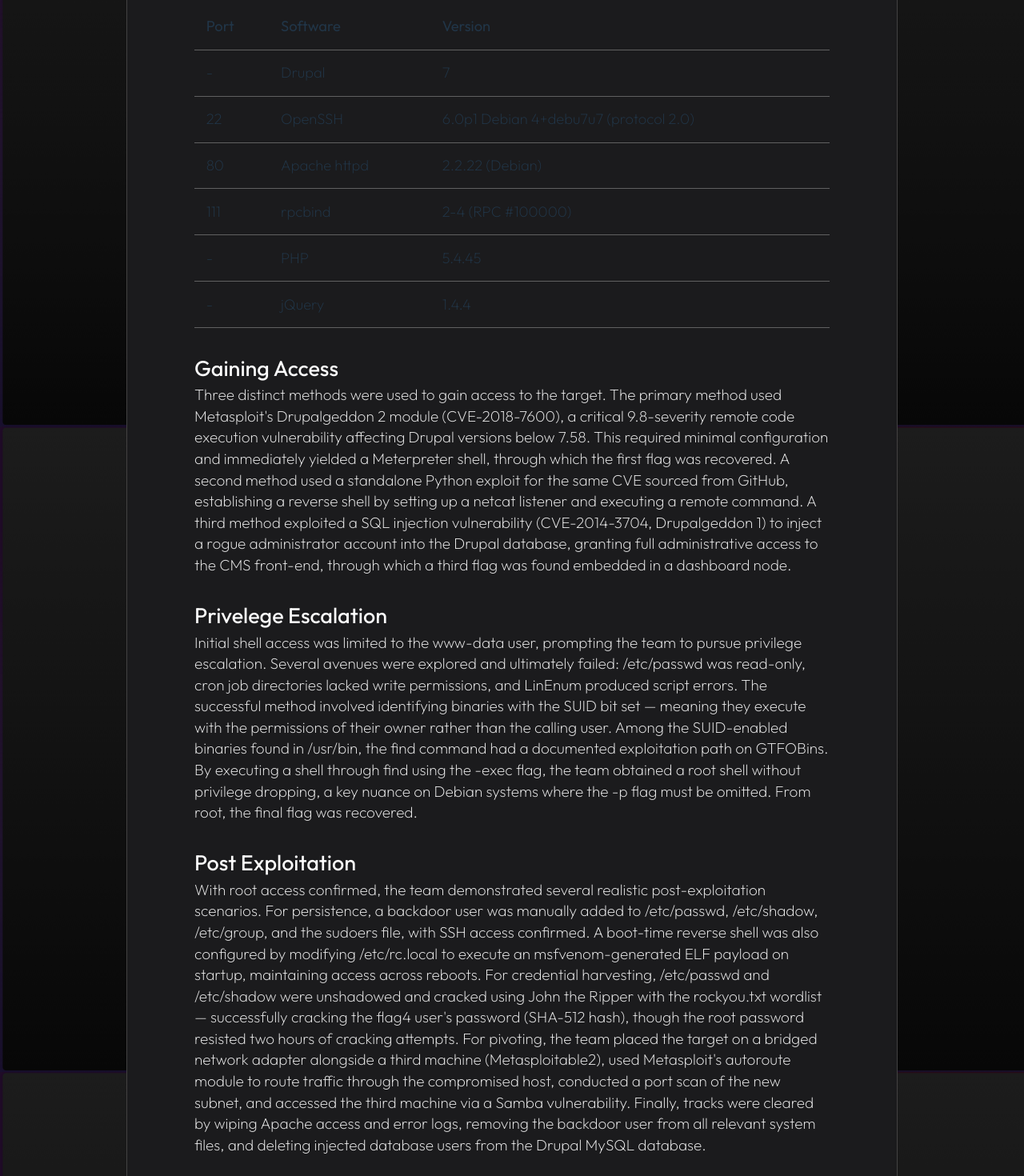
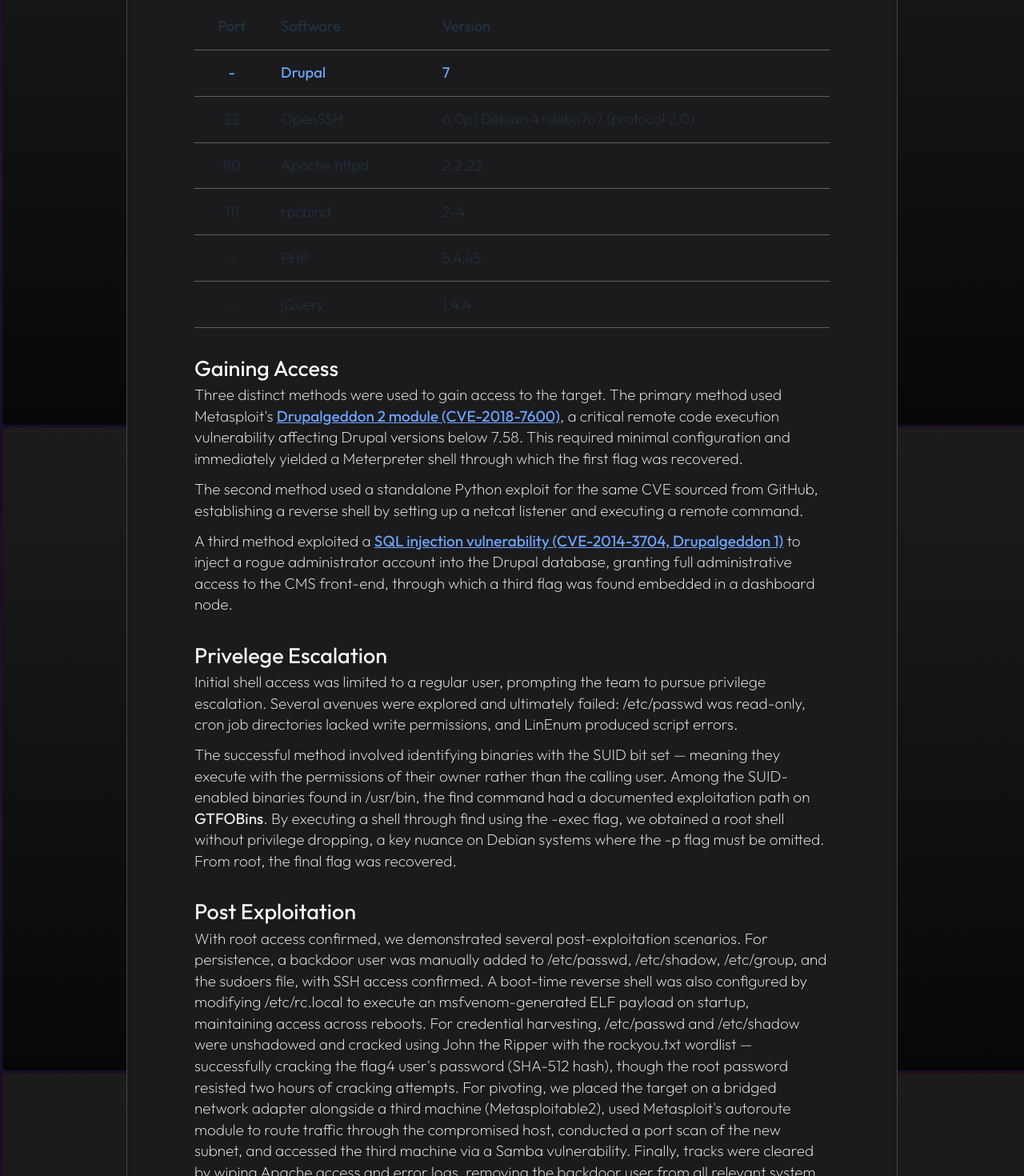
Before and after one commit to hedi3489/my-portfolio, a React (Vite) app: page /projects/black-box-penetration in a window 1280 px wide. Shown: the part 1080-2550 px from the top of the page at 80% size. Built offline with nearby package versions, Linux system fonts and the light colour scheme.

Commit message:
BBP updates

```diff
--- a/src/components/ProjectPageComponents.jsx
+++ b/src/components/ProjectPageComponents.jsx
@@ -1,6 +1,6 @@
 import { useState, useEffect } from "react";
 import { Prism as SyntaxHighlighter } from 'react-syntax-highlighter';
-import { atomDark} from 'react-syntax-highlighter/dist/esm/styles/prism';
+import { atomDark } from 'react-syntax-highlighter/dist/esm/styles/prism';
 
 function TechStackInline({ items = [] }) {
     return (
@@ -91,7 +91,7 @@
     return <div>
 
         {header ? <h3>{header}</h3> : null}
-        {intro ? <p style={{marginBottom: "0.3em"}}>{intro}</p> : null}
+        {intro ? <p style={{ marginBottom: "0.3em" }}>{intro}</p> : null}
         <ul>
             {items.map((item, index) => (
                 <li key={index}>{item}</li>
@@ -126,12 +126,12 @@
     )
 }
 
-const Table = ({ columns, rows }) => (
+const Table = ({ columns, rows, center = null }) => (
     <table>
         <thead>
             <tr>
                 {columns.map((col, i) => (
-          <th key={i}>{col}</th>
+                    <th key={i} style={center === i ? { textAlign: "center" } : {}}>{col}</th>
                 ))}
             </tr>
         </thead>
@@ -139,7 +139,7 @@
             {rows.map((row, i) => (
                 <tr key={i}>
                     {row.map((cell, j) => (
-            <td key={j}>{cell}</td>
+                        <td key={j} style={center === j ? { textAlign: "center" } : {}}>{cell}</td>
                     ))}
                 </tr>
             ))}
--- a/src/pages/BlackBoxPenProject.jsx
+++ b/src/pages/BlackBoxPenProject.jsx
@@ -24,7 +24,7 @@
                         ]}
                     />
 
-                    <TextSection className="text-section" title="Reconnaissance & Enumeration" paragraphs={[<>Using Nmap, Nikto, and Gobuster, the target was fingerprinted as a Debian Linux machine running an outdated <u>Drupal CMS</u>, revealed three open ports: <u>SSH, HTTP, and RPC</u>.</>]} />
+                    <TextSection className="text-section" title="Reconnaissance & Enumeration" paragraphs={[<>Using Nmap, Nikto, and Gobuster, the target was fingerprinted as a Debian Linux machine running an outdated <b className='drupal-blue'>Drupal CMS</b>, revealed three open ports: <u>SSH, HTTP, and RPC</u>.</>]} />
                     <Table
                         columns={["Command", "Result"]}
                         rows={[
@@ -36,27 +36,32 @@
                         ]}
                     />
                     <br />
-                    <TextSection paragraphs={[<>Web enumeration further revealed sensitive directories and files, and Wappalyzer confirmed the full software stack - every component of which was outdated and carrying known vulnerabilities.</>]} />
+                    <TextSection paragraphs={[<>Web enumeration further revealed sensitive directories and files, and Wappalyzer confirmed the full software stack - every component of which was outdated and carrying known vulnerabilities:</>]} />
 
                     <Table
                         columns={["Port", "Software", "Version"]}
                         rows={[
-                            ["-", "Drupal", "7"],
+                            [<b className="drupal-blue">-</b>, <b className="drupal-blue">Drupal</b>, <b className="drupal-blue">7</b>],
                             ["22", "OpenSSH", "6.0p1 Debian 4+debu7u7 (protocol 2.0)"],
-                            ["80", "Apache httpd", "2.2.22 (Debian)"],
-                            ["111", "rpcbind", "2-4 (RPC #100000)"],
+                            ["80", "Apache httpd", "2.2.22"],
+                            ["111", "rpcbind", "2-4"],
                             ["-", "PHP", "5.4.45"],
                             ["-", "jQuery", "1.4.4"],
                         ]}
+                        center={0}
                     />
 
-                    <TextSection className="text-section" title="Gaining Access" paragraphs={["Three distinct methods were used to gain access to the target. The primary method used Metasploit's Drupalgeddon 2 module (CVE-2018-7600), a critical 9.8-severity remote code execution vulnerability affecting Drupal versions below 7.58. This required minimal configuration and immediately yielded a Meterpreter shell, through which the first flag was recovered. A second method used a standalone Python exploit for the same CVE sourced from GitHub, establishing a reverse shell by setting up a netcat listener and executing a remote command. A third method exploited a SQL injection vulnerability (CVE-2014-3704, Drupalgeddon 1) to inject a rogue administrator account into the Drupal database, granting full administrative access to the CMS front-end, through which a third flag was found embedded in a dashboard node."]} />
+                    <TextSection className="text-section" title="Gaining Access" paragraphs={[
+                        <>Three distinct methods were used to gain access to the target. The primary method used Metasploit's <u className="drupal-blue"><b>Drupalgeddon 2 module (CVE-2018-7600)</b></u>, a critical remote code execution vulnerability affecting Drupal versions below 7.58. This required minimal configuration and immediately yielded a Meterpreter shell through which the first flag was recovered.</>,
+                        <>The second method used a standalone Python exploit for the same CVE sourced from GitHub, establishing a reverse shell by setting up a netcat listener and executing a remote command.</>,
+                        <>A third method exploited a <b className="drupal-blue"><u>SQL injection vulnerability (CVE-2014-3704, Drupalgeddon 1)</u></b> to inject a rogue administrator account into the Drupal database, granting full administrative access to the CMS front-end, through which a third flag was found embedded in a dashboard node.</>]} />
 
-                    <TextSection className="text-section" title="Privelege Escalation"
-                        paragraphs={["Initial shell access was limited to the www-data user, prompting the team to pursue privilege escalation. Several avenues were explored and ultimately failed: /etc/passwd was read-only, cron job directories lacked write permissions, and LinEnum produced script errors. The successful method involved identifying binaries with the SUID bit set — meaning they execute with the permissions of their owner rather than the calling user. Among the SUID-enabled binaries found in /usr/bin, the find command had a documented exploitation path on GTFOBins. By executing a shell through find using the -exec flag, the team obtained a root shell without privilege dropping, a key nuance on Debian systems where the -p flag must be omitted. From root, the final flag was recovered."]} />
+                    <TextSection className="text-section" title="Privelege Escalation" paragraphs={[
+                        <>Initial shell access was limited to a regular user, prompting the team to pursue privilege escalation. Several avenues were explored and ultimately failed: /etc/passwd was read-only, cron job directories lacked write permissions, and LinEnum produced script errors.</>,
+                        <>The successful method involved identifying binaries with the SUID bit set — meaning they execute with the permissions of their owner rather than the calling user. Among the SUID-enabled binaries found in /usr/bin, the find command had a documented exploitation path on <b>GTFOBins</b>. By executing a shell through find using the -exec flag, we obtained a root shell without privilege dropping, a key nuance on Debian systems where the -p flag must be omitted. From root, the final flag was recovered.</>]} />
 
-                    <TextSection className="text-section" title="Post Exploitation"
-                        paragraphs={["With root access confirmed, the team demonstrated several realistic post-exploitation scenarios. For persistence, a backdoor user was manually added to /etc/passwd, /etc/shadow, /etc/group, and the sudoers file, with SSH access confirmed. A boot-time reverse shell was also configured by modifying /etc/rc.local to execute an msfvenom-generated ELF payload on startup, maintaining access across reboots. For credential harvesting, /etc/passwd and /etc/shadow were unshadowed and cracked using John the Ripper with the rockyou.txt wordlist — successfully cracking the flag4 user's password (SHA-512 hash), though the root password resisted two hours of cracking attempts. For pivoting, the team placed the target on a bridged network adapter alongside a third machine (Metasploitable2), used Metasploit's autoroute module to route traffic through the compromised host, conducted a port scan of the new subnet, and accessed the third machine via a Samba vulnerability. Finally, tracks were cleared by wiping Apache access and error logs, removing the backdoor user from all relevant system files, and deleting injected database users from the Drupal MySQL database."]} />
+                    <TextSection className="text-section" title="Post Exploitation" paragraphs={[
+                        <>With root access confirmed, we demonstrated several post-exploitation scenarios. For persistence, a backdoor user was manually added to /etc/passwd, /etc/shadow, /etc/group, and the sudoers file, with SSH access confirmed. A boot-time reverse shell was also configured by modifying /etc/rc.local to execute an msfvenom-generated ELF payload on startup, maintaining access across reboots. For credential harvesting, /etc/passwd and /etc/shadow were unshadowed and cracked using John the Ripper with the rockyou.txt wordlist — successfully cracking the flag4 user's password (SHA-512 hash), though the root password resisted two hours of cracking attempts. For pivoting, we placed the target on a bridged network adapter alongside a third machine (Metasploitable2), used Metasploit's autoroute module to route traffic through the compromised host, conducted a port scan of the new subnet, and accessed the third machine via a Samba vulnerability. Finally, tracks were cleared by wiping Apache access and error logs, removing the backdoor user from all relevant system files, and deleting injected database users from the Drupal MySQL database.</>]} />
                 </div>
             </div>
         </div>
--- a/src/styles/Utilities.css
+++ b/src/styles/Utilities.css
@@ -119,3 +119,8 @@
 .image-width-65 {
     max-width: 65%;
 }
+
+/* Text colors */
+.drupal-blue {
+    color: rgb(110, 165, 255);
+}
```
Lines whose indentation alone changed are shown as unchanged.
